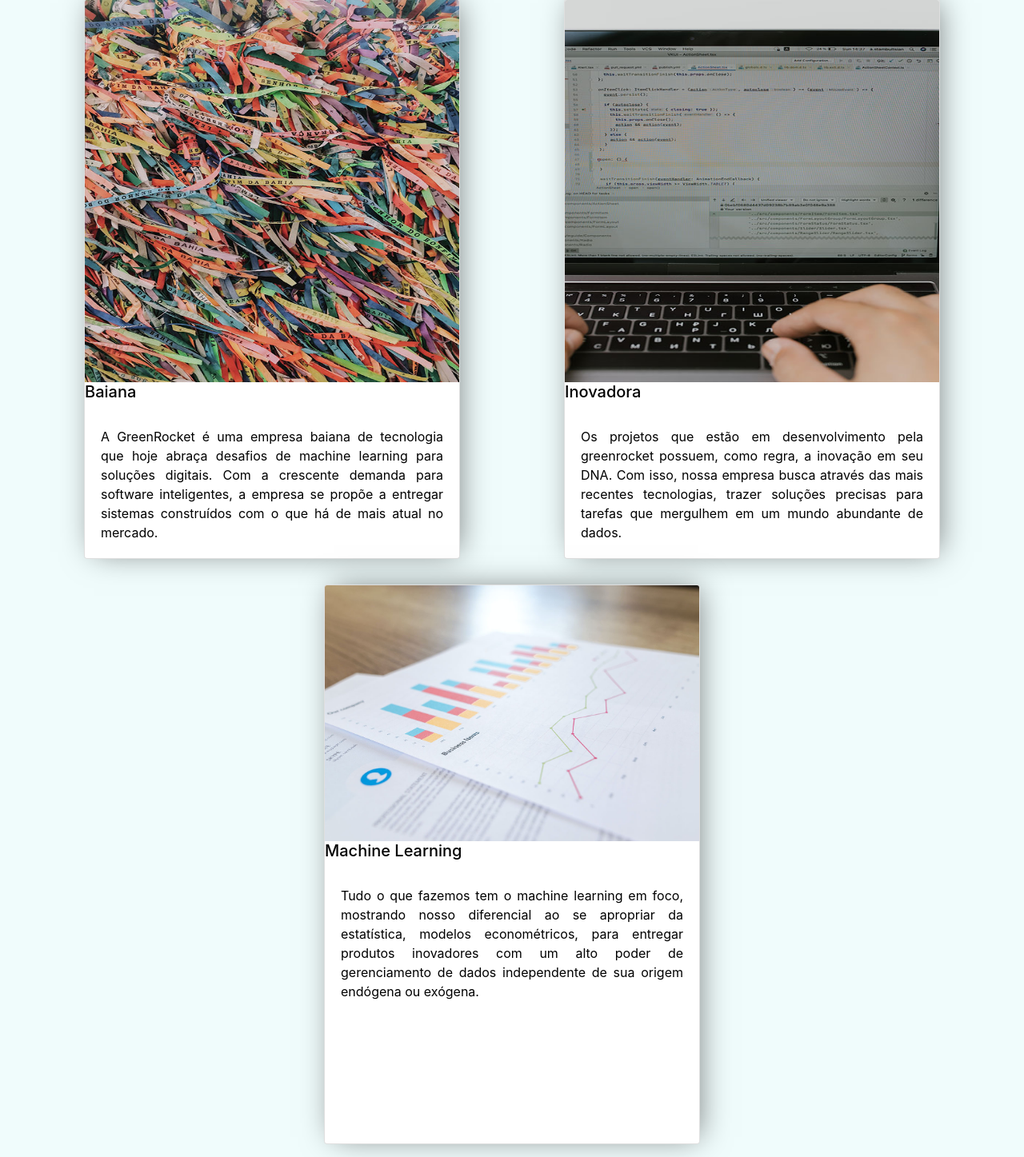
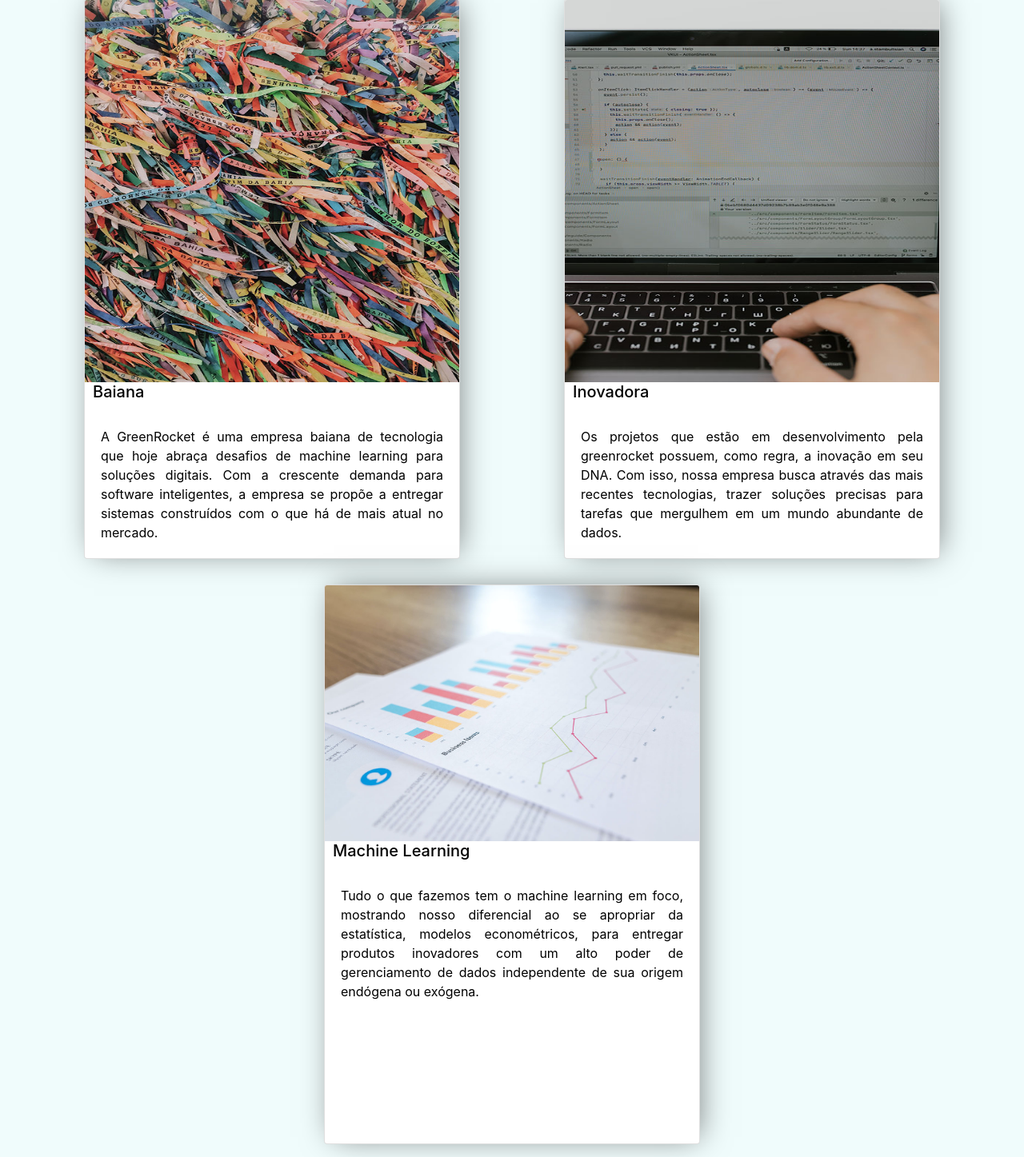
Before and after one commit to duzi5/greenrocket_Flask, a Flask app: page / in a window 1280 px wide. Shown: the part 879-2326 px from the top of the page at 80% size. Run offline with Flask 2, Linux system fonts and the light colour scheme; some libraries are stand-ins or nearby versions.

Commit message:
margin no h5

```diff
--- a/app/static/styles.css
+++ b/app/static/styles.css
@@ -11,7 +11,7 @@ body{
     height: 80px;
     overflow: hidden;
     position: fixed;
-
+    z-index: 4;
 }
 
 .linha1{
@@ -35,7 +35,9 @@ body{
 
 
 }
-
+h5{
+    margin: 10px;
+}
 
 .logo img{
     margin-top: 50px;
```
